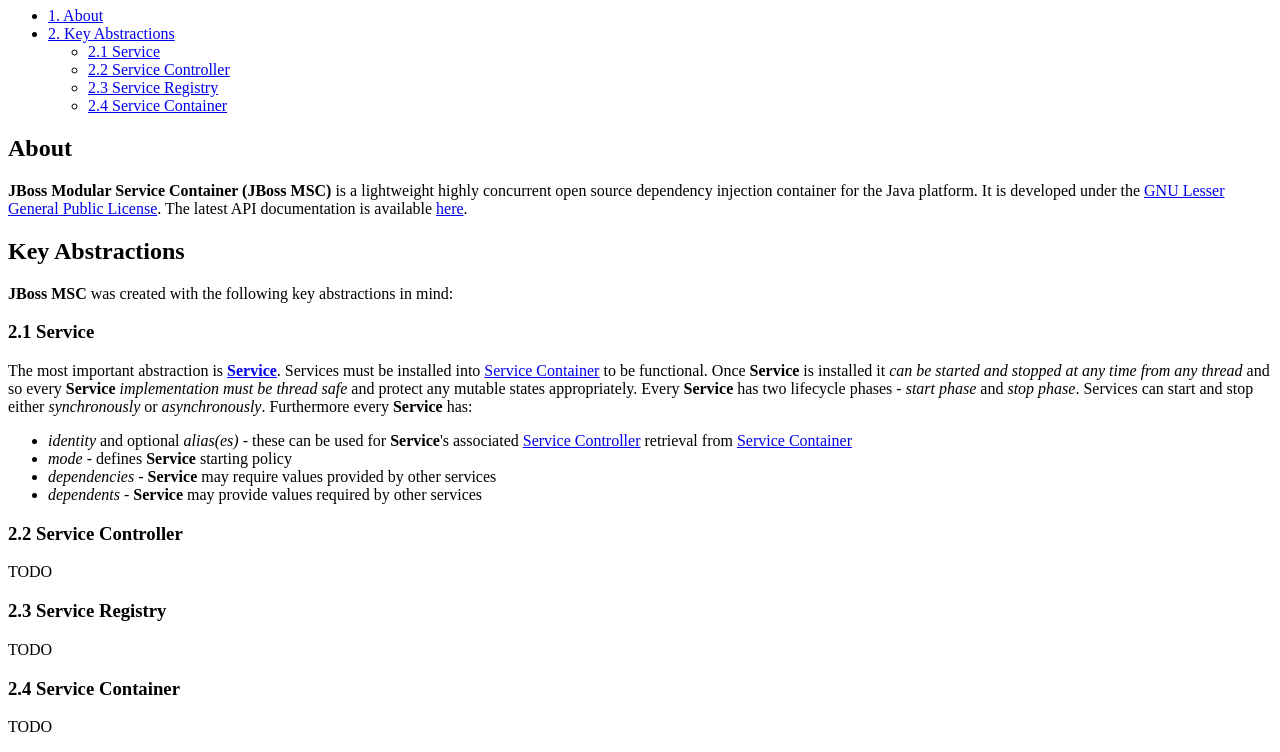
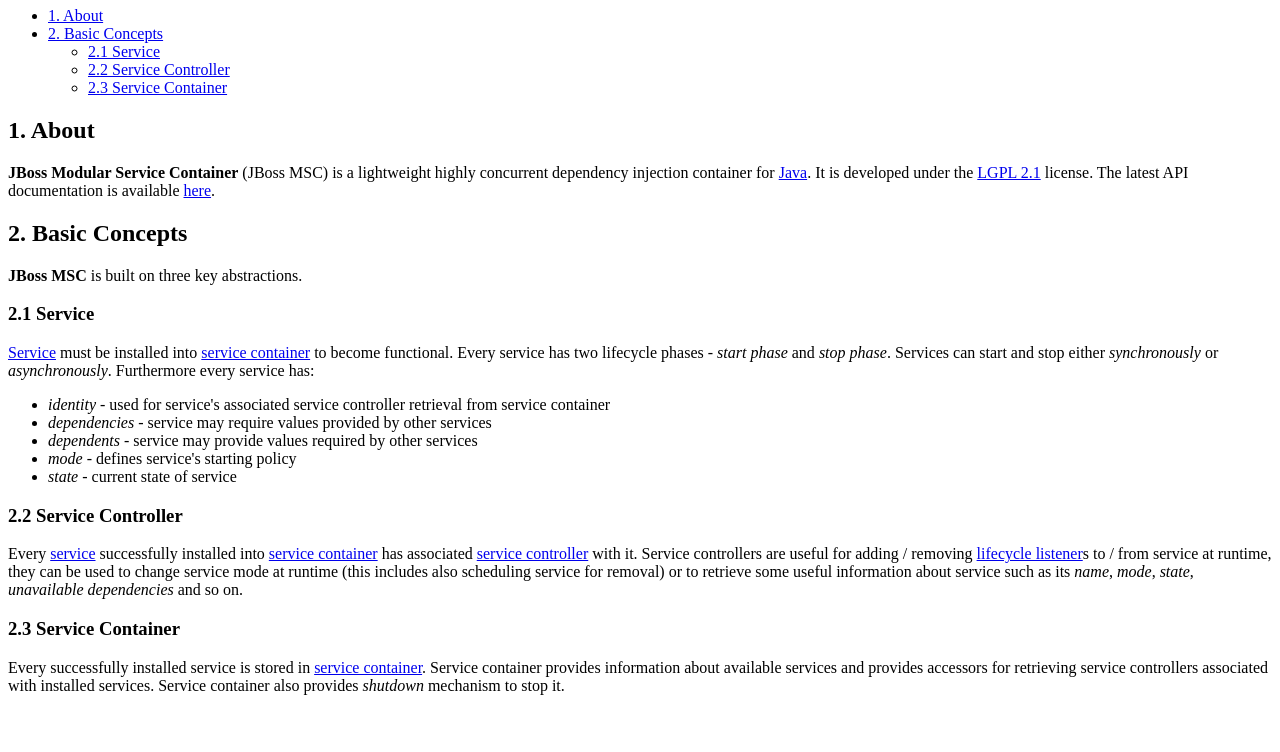
Before and after one commit to jboss-msc/jboss-msc, a plain HTML site: page manual/index.html in a window 1280 px wide. Shown: the part 73-825 px from the top of the page. After the commit the page ends 800 px from the top, so only its background shows below. Drawn offline with Linux system fonts and the light colour scheme.

Commit message:
Reworking introduction section

```diff
--- a/manual/index.html
+++ b/manual/index.html
@@ -5,62 +5,62 @@
     <meta name="viewport" content="width=device-width, initial-scale=1.0">
     <meta name="keywords" content="Java, injection, JBoss, MSC">
     <title>
-      JBoss Modular Service Container - Reference Manual
+      JBoss MSC
     </title>
   </head>
   <body>
-    <h1>JBoss Modular Service Container - Reference Manual</h1>
+    <h1>JBoss Modular Service Container</h1>
     <p>
       <ul>
         <li><a href="#1">1. About</a></li>
-	<li><a href="#2">2. Key Abstractions</a></li>
-	<ul>
+        <li><a href="#2">2. Basic Concepts</a></li>
+        <ul>
           <li><a href="#2.1">2.1 Service</a></li>
           <li><a href="#2.2">2.2 Service Controller</a></li>
-          <li><a href="#2.3">2.3 Service Registry</a></li>
-          <li><a href="#2.4">2.4 Service Container</a></li>
+          <li><a href="#2.3">2.3 Service Container</a></li>
         </ul>
       </ul>
     </p>
     <p>
-      <a name="1"/><h2>About</h2>
-      <b>JBoss Modular Service Container (JBoss MSC)</b> is a lightweight highly concurrent
-      open source dependency injection container for the Java platform.
-      It is developed under the <a href="../LICENSE.txt">GNU Lesser General Public License</a>.
+      <a name="1"/><h2>1. About</h2>
+      <b>JBoss Modular Service Container</b> (JBoss MSC) is a lightweight highly concurrent
+      dependency injection container for <a href="https://www.oracle.com/java/">Java</a>.
+      It is developed under the <a href="../LICENSE.txt">LGPL 2.1</a> license.
       The latest API documentation is available <a href="../apidocs/index.html">here</a>.
     </p>
-    <a name="2"/><h2>Key Abstractions</h2>
+    <a name="2"/><h2>2. Basic Concepts</h2>
     <p>
-      <b>JBoss MSC</b> was created with the following key abstractions in mind:
+      <b>JBoss MSC</b> is built on three key abstractions.
     </p>
     <a name="2.1"/><h3>2.1 Service</h3>
     <p>
-      The most important abstraction is <b><a href="../apidocs/org/jboss/msc/Service.html">Service</a></b>.
-      Services must be installed into <a href="#2.4">Service Container</a> to be functional.
-      Once <b>Service</b> is installed it <i>can be started and stopped at any time
-      from any thread</i> and so every <b>Service</b> <i>implementation must be thread safe</i>
-      and protect any mutable states appropriately.
-      Every <b>Service</b> has two lifecycle phases - <i>start phase</i> and <i>stop phase</i>.
+      <a href="../apidocs/org/jboss/msc/Service.html">Service</a>
+      must be installed into <a href="#2.4">service container</a> to become functional.
+      Every service has two lifecycle phases - <i>start phase</i> and <i>stop phase</i>.
       Services can start and stop either <i>synchronously</i> or <i>asynchronously</i>.
-      Furthermore every <b>Service</b> has:
+      Furthermore every service has:
       <ul>
-        <li><i>identity</i> and optional <i>alias(es)</i> - these can be used for <b>Service</b>'s associated <a href="#2.2">Service Controller</a> retrieval from <a href="#2.3">Service Container</a></li>
-	<li><i>mode</i> - defines <b>Service</b> starting policy</li>
-        <li><i>dependencies</i> - <b>Service</b> may require values provided by other services</li>
-        <li><i>dependents</i> - <b>Service</b> may provide values required by other services</li>
+        <li><i>identity</i> - used for service's
+        associated service controller retrieval from service container</li>
+        <li><i>dependencies</i> - service may require values provided by other services</li>
+        <li><i>dependents</i> - service may provide values required by other services</li>
+        <li><i>mode</i> - defines service's starting policy</li>
+	<li><i>state</i> - current state of service</li>
       </ul>
     </p>
     <a name="2.2"/><h3>2.2 Service Controller</h3>
     <p>
-      TODO
+      Every <a href="#2.1">service</a> successfully installed into <a href="#2.3">service container</a> has associated <a href="../apidocs/org/jboss/msc/service/ServiceController.html">service controller</a> with it.
+      Service controllers are useful for adding / removing <a href="../apidocs/org/jboss/msc/service/LifecycleListener.html">lifecycle listener</a>s
+      to / from service at runtime, they can be used to change service mode at runtime (this includes also scheduling service for removal)  or to retrieve some useful
+      information about service such as its <i>name</i>, <i>mode</i>, <i>state</i>, <i>unavailable dependencies</i> and so on.
     </p>
-    <a name="2.3"/><h3>2.3 Service Registry</h3>
+    <a name="2.3"/><h3>2.3 Service Container</h3>
     <p>
-      TODO
-    </p>
-    <a name="2.4"/><h3>2.4 Service Container</h3>
-    <p>
-      TODO
+      Every successfully installed service is stored in <a href="../apidocs/org/jboss/msc/service/ServiceContainer.html">service container</a>.
+      Service container provides information about available services and provides accessors
+      for retrieving service controllers associated with installed services.
+      Service container also provides <i>shutdown</i> mechanism to stop it.
     </p>
   </body>
 </html>
```
